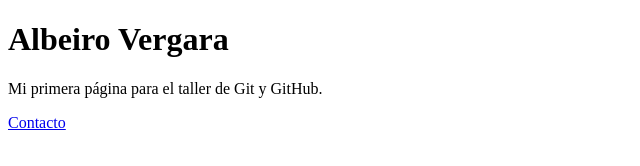
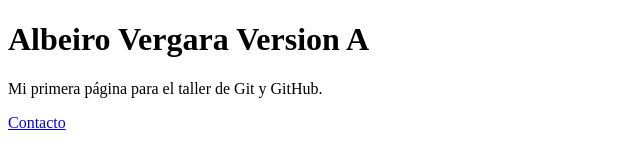
Before and after one commit to albeirovergara-arch/taller-git-albeiro, a plain HTML site: page index.html in a window 1280 px wide. Shown: the whole page, without its empty margins (0-640 px from the left). Drawn offline with Linux system fonts and the light colour scheme.

Commit message:
feat: cambia título a versión A

```diff
--- a/index.html
+++ b/index.html
@@ -5,7 +5,7 @@
   <title>Taller Git - Albeiro</title>
 </head>
 <body>
-  <h1>Albeiro Vergara</h1>
+  <h1>Albeiro Vergara Version A</h1>
   <p>Mi primera página para el taller de Git y GitHub.</p>
   <a href="contacto.html">Contacto</a>
 </body>
```
